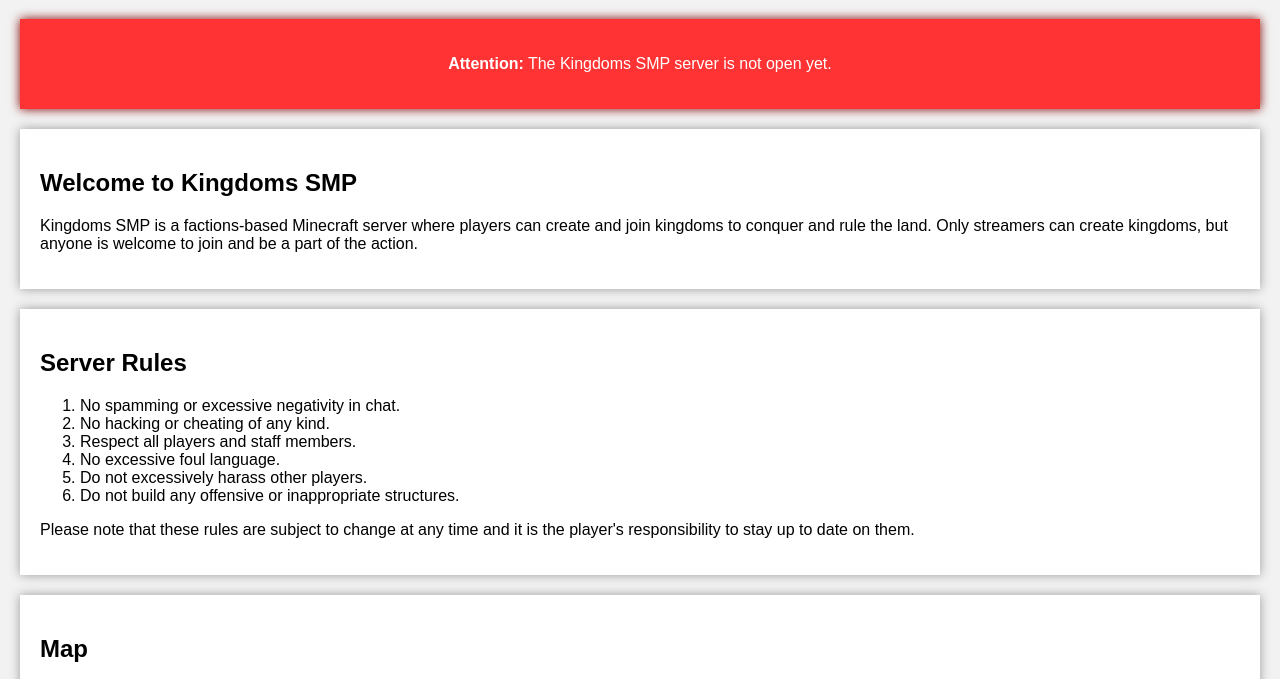
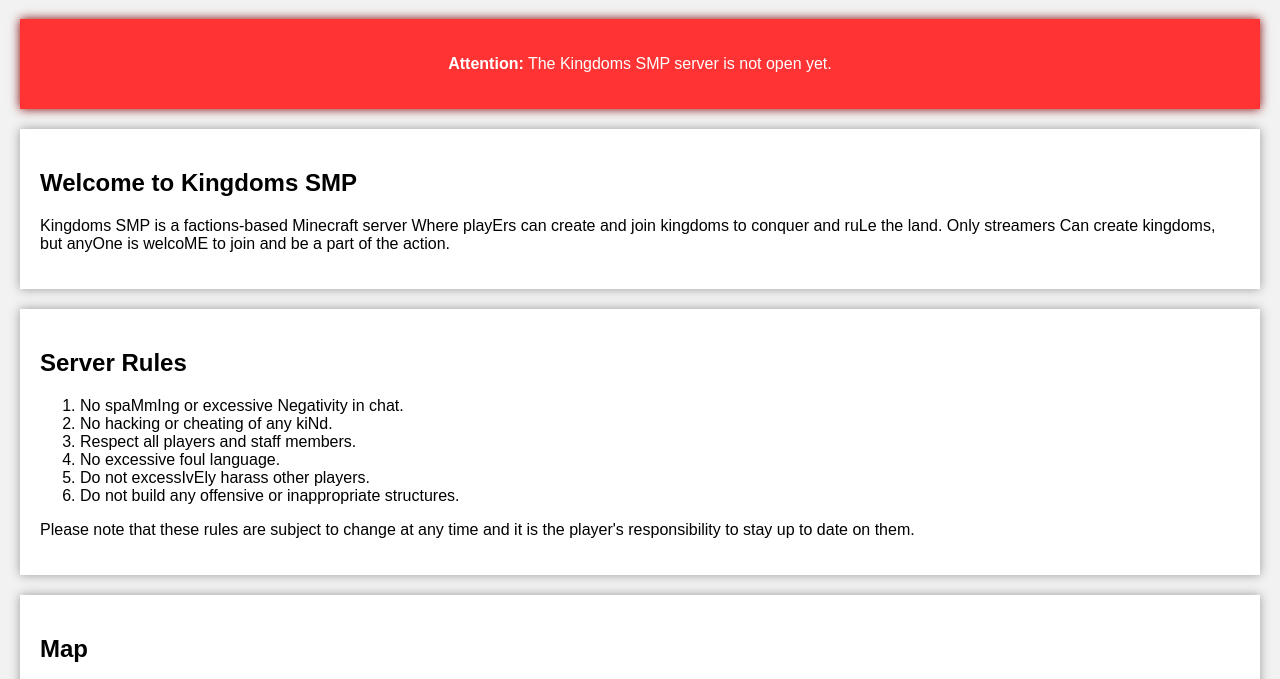
Before and after one commit to lim33/Kingdomswebsite, a plain HTML site: page Index.html in a window 1280 px wide. Shown: the part 83-762 px from the top of the page. Drawn offline with Linux system fonts and the light colour scheme.

Commit message:
Update Index.html

```diff
--- a/Index.html
+++ b/Index.html
@@ -27,16 +27,16 @@
 </div>
       <section id="home">
         <h2>Welcome to Kingdoms SMP</h2>
-        <p>Kingdoms SMP is a factions-based Minecraft server where players can create and join kingdoms to conquer and rule the land. Only streamers can create kingdoms, but anyone is welcome to join and be a part of the action.</p>
+        <p>Kingdoms SMP is a factions-based Minecraft server Where playErs can create and join kingdoms to conquer and ruLe the land. Only streamers Can create kingdoms, but anyOne is welcoME to join and be a part of the action.</p>
       </section>
       <section id="rules">
   <h2>Server Rules</h2>
   <ol>
-    <li>No spamming or excessive negativity in chat.</li>
-    <li>No hacking or cheating of any kind.</li>
+    <li>No spaMmIng or excessive Negativity in chat.</li>
+    <li>No hacking or cheating of any kiNd.</li>
     <li>Respect all players and staff members.</li>
     <li>No excessive foul language.</li>
-    <li>Do not excessively harass other players.</li>
+    <li>Do not excessIvEly harass other players.</li>
     <li>Do not build any offensive or inappropriate structures.</li>
   </ol>
   <p>Please note that these rules are subject to change at any time and it is the player's responsibility to stay up to date on them.</p>
```
